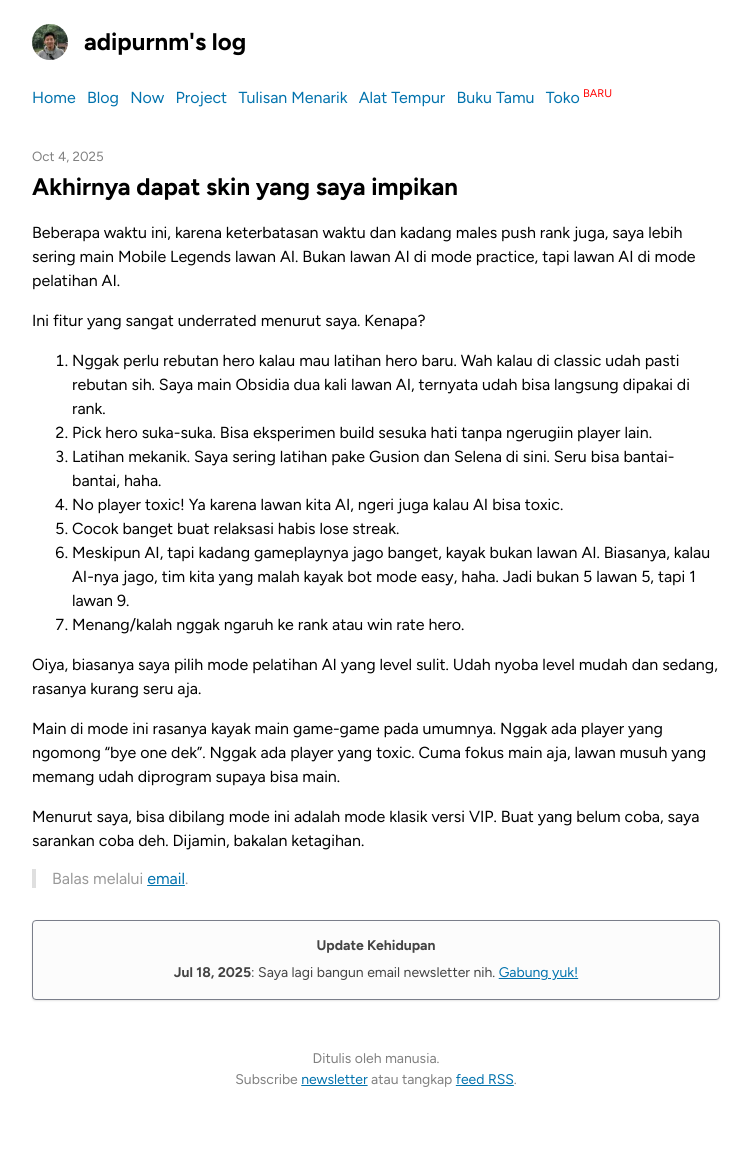
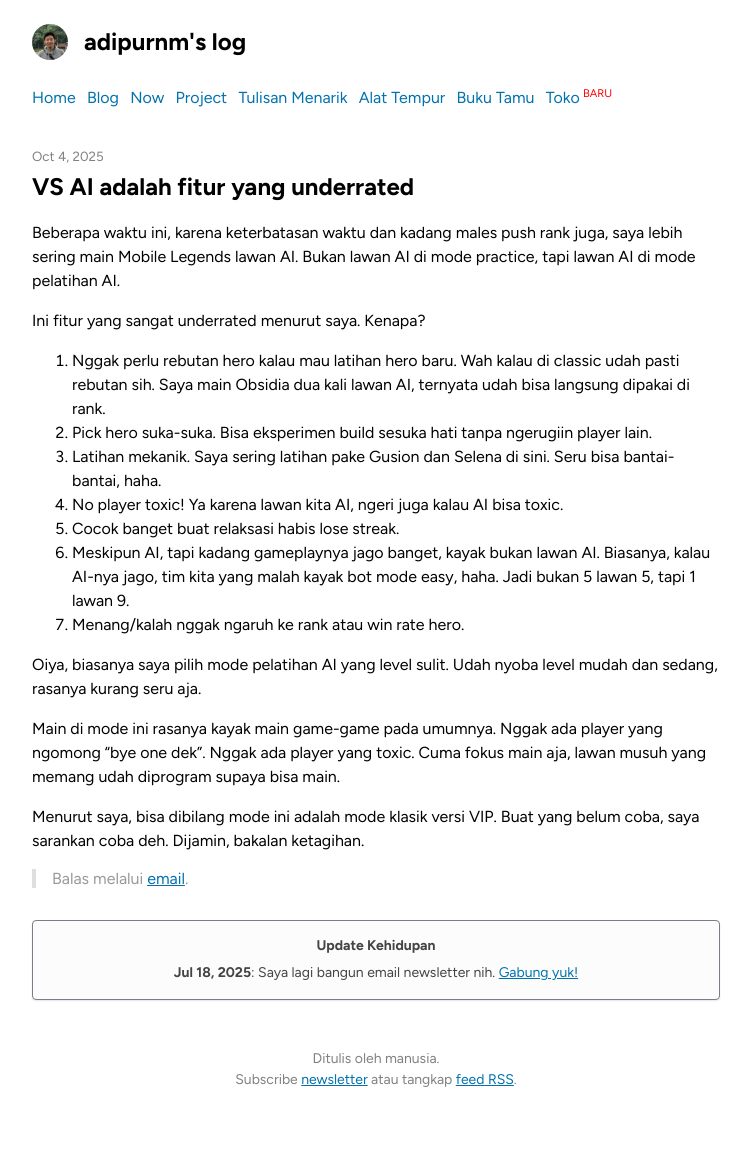
Before and after one commit to adiprnm/weblog, a Jekyll site: the page built from _posts/2025-10-04-vs-ai.md, in a window 1280 px wide. Shown: the whole page, without its empty margins (264-1015 px from the left). Built offline with Jekyll 4.4.1, drawn with Linux system fonts in a browser that asks for light colours.

Commit message:
wrong title

```diff
--- a/_posts/2025-10-04-vs-ai.md
+++ b/_posts/2025-10-04-vs-ai.md
@@ -1,6 +1,6 @@
 ---
 layout: default
-title: Akhirnya dapat skin yang saya impikan
+title: VS AI adalah fitur yang underrated
 tags: Gaming
 ---
 
```
